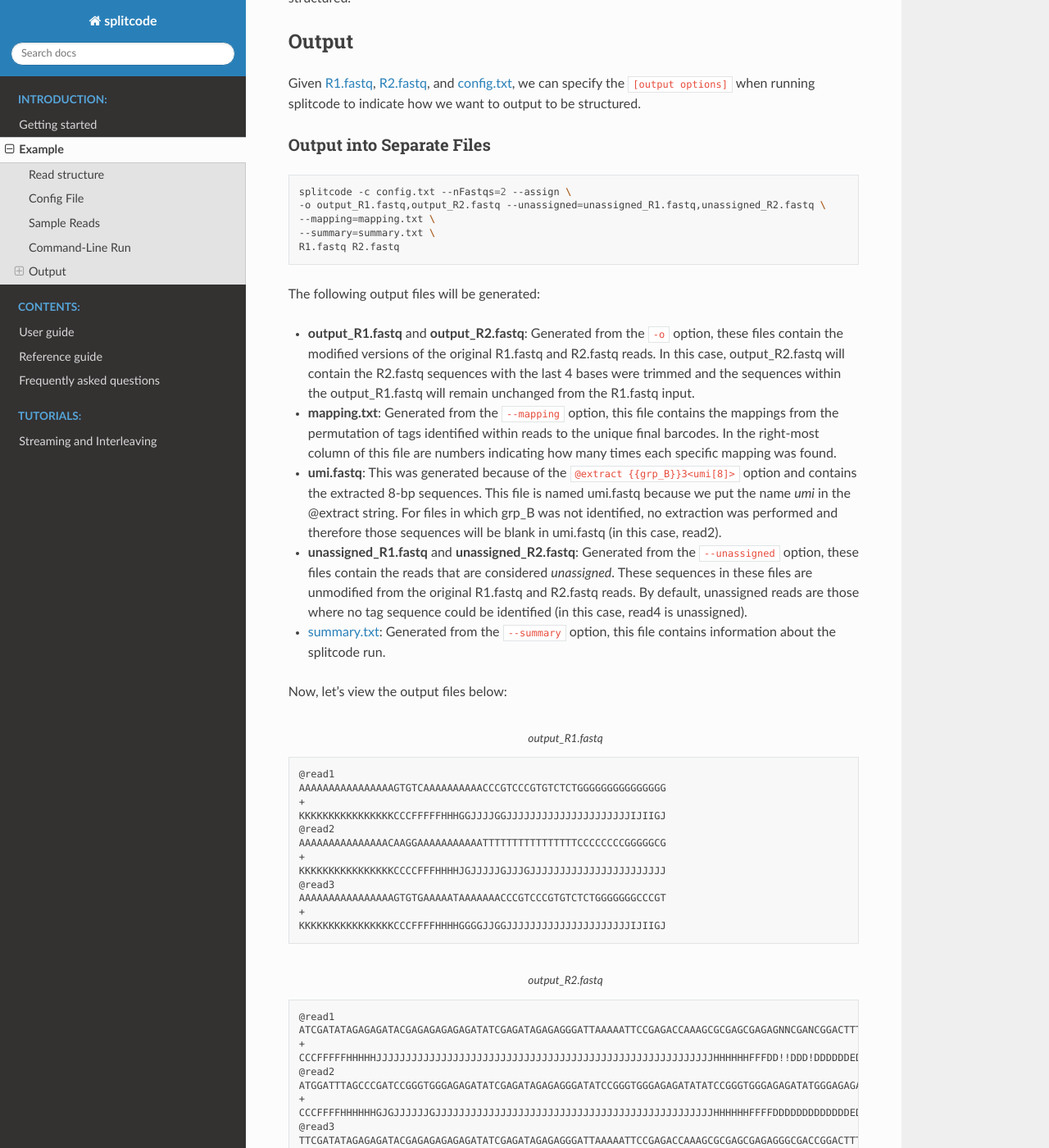
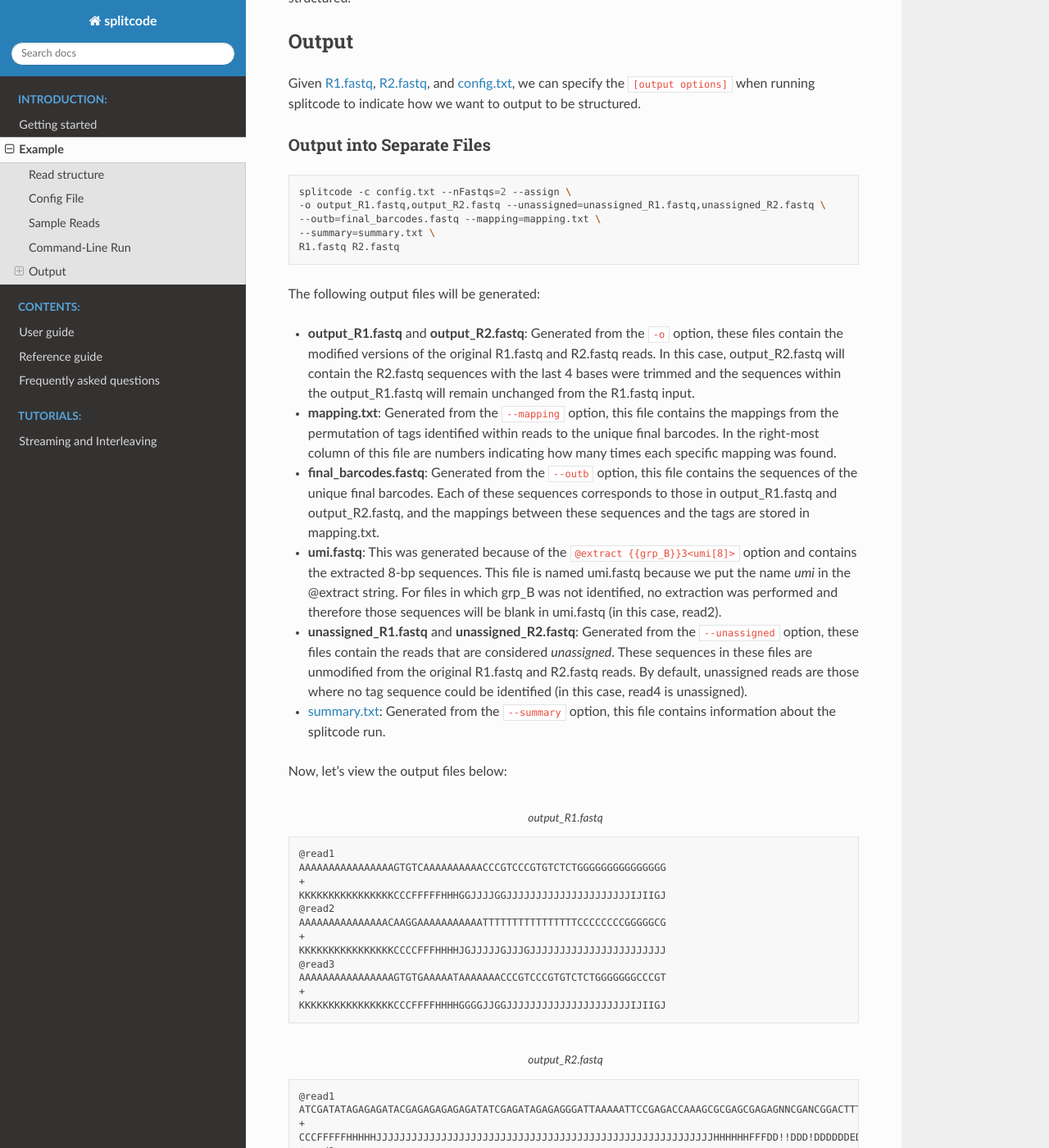
Before and after one commit to pachterlab/splitcode-tutorial, a Sphinx documentation site: the page built from docs/source/example.rst, in a window 1280 px wide and 1400 px high, scrolled down 2916 px. Shown: the whole window at 82% size. Built offline with Sphinx 7.4.7 and the Read the Docs theme 2.0.0, drawn with Linux system fonts in a browser that asks for light colours; some of the changed text lies outside the part shown.

Commit message:
edited example to include --outb

```diff
--- a/docs/source/example.rst
+++ b/docs/source/example.rst
@@ -108,7 +108,7 @@ Output into Separate Files
 
   splitcode -c config.txt --nFastqs=2 --assign \
   -o output_R1.fastq,output_R2.fastq --unassigned=unassigned_R1.fastq,unassigned_R2.fastq \
-  --mapping=mapping.txt \
+  --outb=final_barcodes.fastq --mapping=mapping.txt \
   --summary=summary.txt \
   R1.fastq R2.fastq
 
@@ -116,6 +116,7 @@ The following output files will be generated:
 
 * **output_R1.fastq** and **output_R2.fastq**: Generated from the ``-o`` option, these files contain the modified versions of the original R1.fastq and R2.fastq reads. In this case, output_R2.fastq will contain the R2.fastq sequences with the last 4 bases were trimmed and the sequences within the output_R1.fastq will remain unchanged from the R1.fastq input.
 * **mapping.txt**: Generated from the ``--mapping`` option, this file contains the mappings from the permutation of tags identified within reads to the unique final barcodes. In the right-most column of this file are numbers indicating how many times each specific mapping was found.
+* **final_barcodes.fastq**: Generated from the ``--outb`` option, this file contains the sequences of the unique final barcodes. Each of these sequences corresponds to those in output_R1.fastq and output_R2.fastq, and the mappings between these sequences and the tags are stored in mapping.txt.
 * **umi.fastq**: This was generated because of the ``@extract {{grp_B}}3<umi[8]>`` option and contains the extracted 8-bp sequences. This file is named umi.fastq because we put the name `umi` in the @extract string. For files in which grp_B was not identified, no extraction was performed and therefore those sequences will be blank in umi.fastq (in this case, read2).
 * **unassigned_R1.fastq** and **unassigned_R2.fastq**: Generated from the ``--unassigned`` option, these files contain the reads that are considered *unassigned*. These sequences in these files are unmodified from the original R1.fastq and R2.fastq reads. By default, unassigned reads are those where no tag sequence could be identified (in this case, read4 is unassigned).
 * `summary.txt <https://raw.githubusercontent.com/pachterlab/splitcode-tutorial/main/uploads/example/summary.txt>`_: Generated from the ``--summary`` option, this file contains information about the splitcode run.
@@ -154,6 +155,23 @@ Now, let's view the output files below:
   TTCGATATAGAGAGATACGAGAGAGAGAGATATCGAGATAGAGAGGGATTAAAAATTCCGAGACCAAAGCGCGAGCGAGAGGGCGACCGGACTTTT
   +
   CCCFFFFFHHHHHJJJJJJJJJJJJJJJJJJJJJJJJJJJJJJJJJJJJJJJJJJJJJJJJJJJJJJJJJHHHHHHFFFDDDDDDDDDDDDDDEDD
+
+
+.. code-block:: text
+  :caption: final_barcodes.fastq
+
+  @read1
+  AAAAAAAAAAAAAAAA
+  +
+  KKKKKKKKKKKKKKKK
+  @read2
+  AAAAAAAAAAAAAAAC
+  +
+  KKKKKKKKKKKKKKKK
+  @read3
+  AAAAAAAAAAAAAAAA
+  +
+  KKKKKKKKKKKKKKKK
 
 
 
```
Also changed, not shown: 1 other file.
